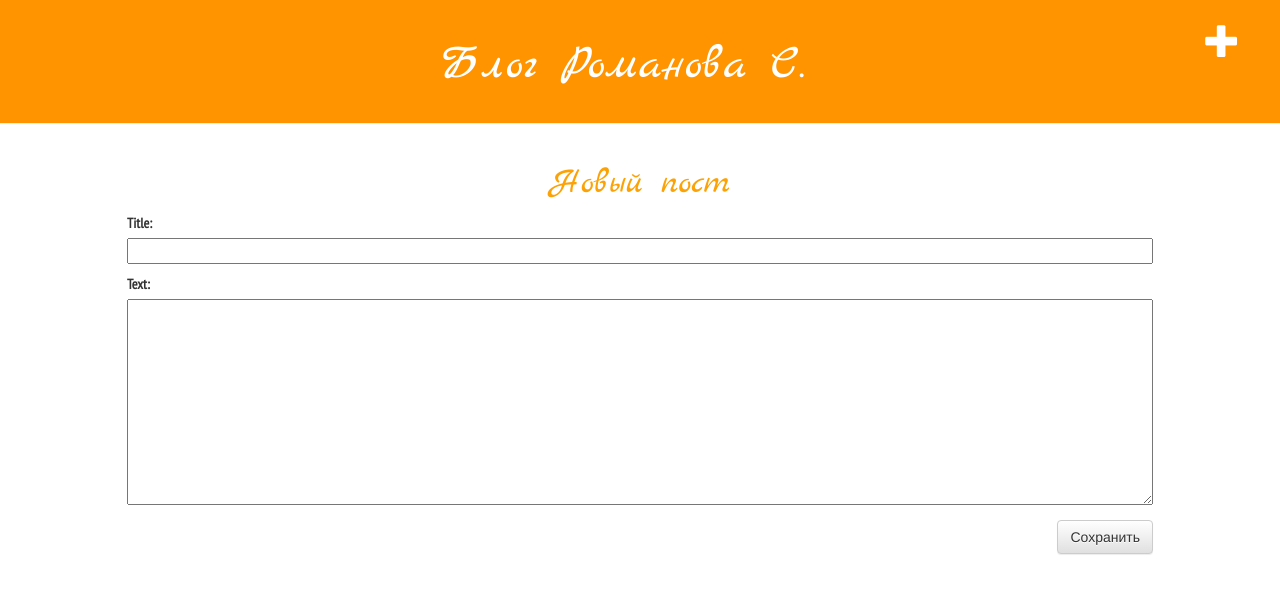
After one commit to LaHesis/my-first-blog, a Django app: page /post/new/ in a window 1280 px wide. The commit adds this page. Shown: the top 594 px of the page. Run offline with Django 3.2, Linux system fonts and the light colour scheme; the visitor is signed in with stand-in values (Sample User, id 1); some libraries are stand-ins or nearby versions.

Commit message:
Added views to create/edit blog post inside the site by superuser

```diff
--- /dev/null
+++ b/blog/forms.py
@@ -0,0 +1,9 @@
+from django import forms
+from .models import Post
+
+
+class PostForm(forms.ModelForm):
+
+    class Meta:
+        model = Post
+        fields = ('title', 'text',)
--- a/blog/static/css/blog.css
+++ b/blog/static/css/blog.css
@@ -43,12 +43,21 @@ p {
     width: 90%;
 }
 
+.top-menu {
+
+}
+
 .date {
     float: right;
     color: #828282;
 }
 
 .save {
+    float: right;
+}
+
+.edit {
+    margin-left: 10px;
     float: right;
 }
 
--- a/blog/templates/blog/base.html
+++ b/blog/templates/blog/base.html
@@ -11,7 +11,10 @@
     </head>
     <body>
         <div class="page-header">
-            <h1><a href="">Блог Романова С.</a></h1>
+            {% if user.is_authenticated %}
+                <a href="{% url 'post_new' %}" class="top-menu"><span class="glyphicon glyphicon-plus"></span></a>
+            {% endif %}
+            <h1><a href="{% url 'post_list' %}">Блог Романова С.</a></h1>
         </div>
         <div class="content container">
             <div class="row">
--- a/blog/templates/blog/post_detail.html
+++ b/blog/templates/blog/post_detail.html
@@ -2,11 +2,17 @@
 
 {% block content %}
     <div class="post">
+        {% if user.is_authenticated %}
+            <a class="btn edit btn-default" href="{% url 'post_edit' pk=post.pk %}">
+                <span class="glyphicon glyphicon-pencil"></span>
+            </a>
+        {% endif %}
         {% if post.published_date %}
             <div class="date">
                 {{ post.published_date }}
             </div>
         {% endif %}
+
         <h2>{{ post.title }}</h2>
         <p>{{ post.text|linebreaksbr }}</p>
     </div>
--- /dev/null
+++ b/blog/templates/blog/post_edit.html
@@ -0,0 +1,10 @@
+{% extends 'blog/base.html' %}
+
+{% block content %}
+    <h1>Новый пост</h1>
+    <form method="POST" class="post-form">
+        {% csrf_token %}
+        {{ form.as_p }}
+        <button type="submit" class="save btn btn-default">Сохранить</button>
+    </form>
+{% endblock %}
--- a/blog/urls.py
+++ b/blog/urls.py
@@ -4,4 +4,6 @@ from . import views
 urlpatterns = [
     url(r'^$', views.post_list, name='post_list'),
     url(r'^post/(?P<pk>[0-9]+)/$', views.post_detail, name='post_detail'),
+    url(r'^post/new/$', views.post_new, name='post_new'),
+    url(r'^post/(?P<pk>[0-9]+)/edit/$', views.post_edit, name='post_edit'),
 ]
--- a/blog/views.py
+++ b/blog/views.py
@@ -1,6 +1,8 @@
 from django.shortcuts import render, get_object_or_404
 from django.utils import timezone
 from .models import Post
+from .forms import PostForm
+from django.shortcuts import redirect
 
 # Create your views here.
 def post_list(request):
@@ -10,3 +12,33 @@ def post_list(request):
 def post_detail(request, pk):
     post = get_object_or_404(Post, pk=pk)
     return render(request, 'blog/post_detail.html', {'post': post})
+
+def post_new(request):
+    if request.method == "POST":
+        # Form with input data
+        form = PostForm(request.POST)
+        if form.is_valid():
+            # Do not save Post model yet
+            post = form.save(commit=False)
+            post.author = request.user
+            post.published_date = timezone.now()
+            post.save()
+            return redirect('post_detail', pk=post.pk)
+    else:
+        # Empty form
+        form = PostForm()
+    return render(request, 'blog/post_edit.html', {'form': form})
+
+def post_edit(request, pk):
+    post = get_object_or_404(Post, pk=pk)
+    if request.method == "POST":
+        form = PostForm(request.POST, instance=post)
+        if form.is_valid():
+            post = form.save(commit=False)
+            post.author = request.user
+            post.published_date = timezone.now()
+            post.save()
+            return redirect('post_detail', pk=post.pk)
+    else:
+        form = PostForm(instance=post)
+    return render(request, 'blog/post_edit.html', {'form': form})
```
